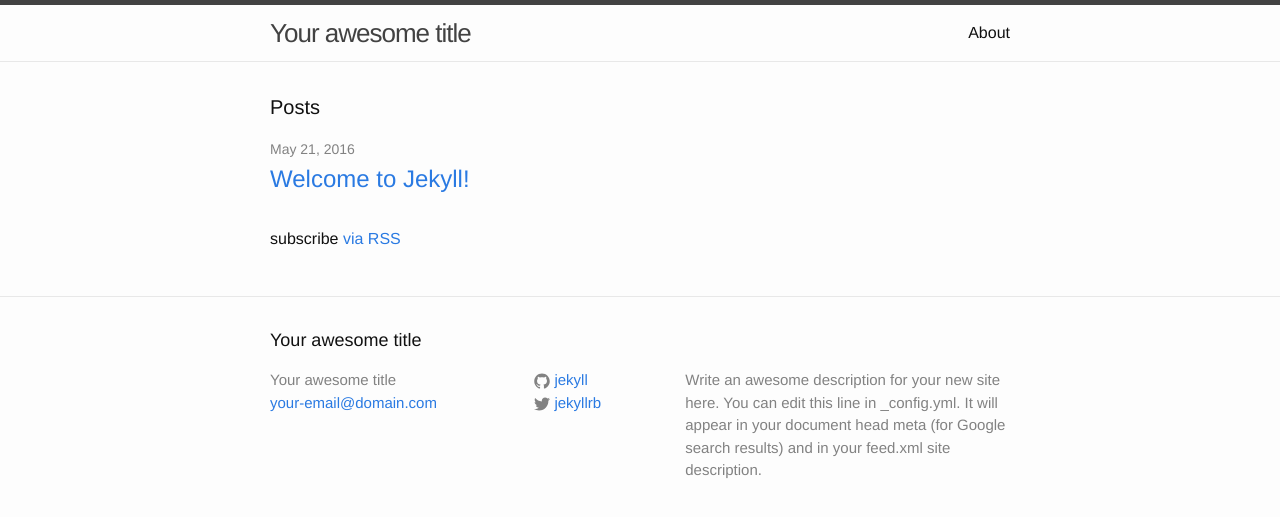
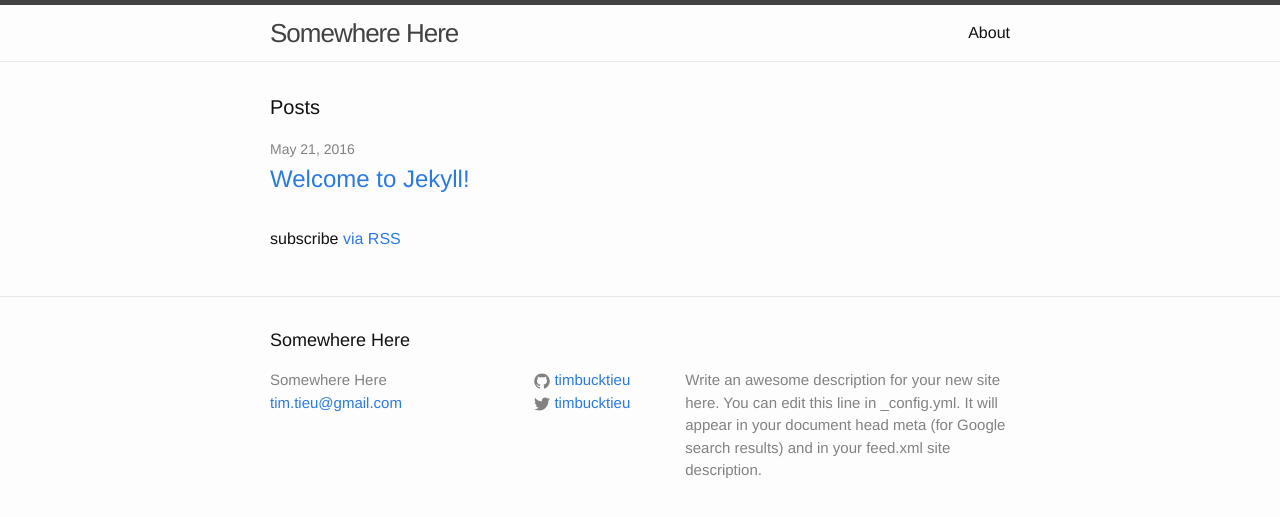
Before and after one commit to timbucktieu/timbucktieu.github.io, a Jekyll site: the page built from index.html, in a window 1280 px wide. Shown: the top 517 px of the page. Built offline with Jekyll 4.4.1, drawn with Linux system fonts in a browser that asks for light colours.

Commit message:
Update _config.yml

```diff
--- a/_config.yml
+++ b/_config.yml
@@ -6,16 +6,16 @@
 # 'jekyll serve'. If you change this file, please restart the server process.
 
 # Site settings
-title: Your awesome title
-email: your-email@domain.com
+title: Somewhere Here
+email: tim.tieu@gmail.com
 description: > # this means to ignore newlines until "baseurl:"
   Write an awesome description for your new site here. You can edit this
   line in _config.yml. It will appear in your document head meta (for
   Google search results) and in your feed.xml site description.
 baseurl: "" # the subpath of your site, e.g. /blog
-url: "http://yourdomain.com" # the base hostname & protocol for your site
-twitter_username: jekyllrb
-github_username:  jekyll
+url: "http://thisurlwasfree.com" # the base hostname & protocol for your site
+twitter_username: timbucktieu
+github_username:  timbucktieu
 
 # Build settings
 markdown: kramdown
```
